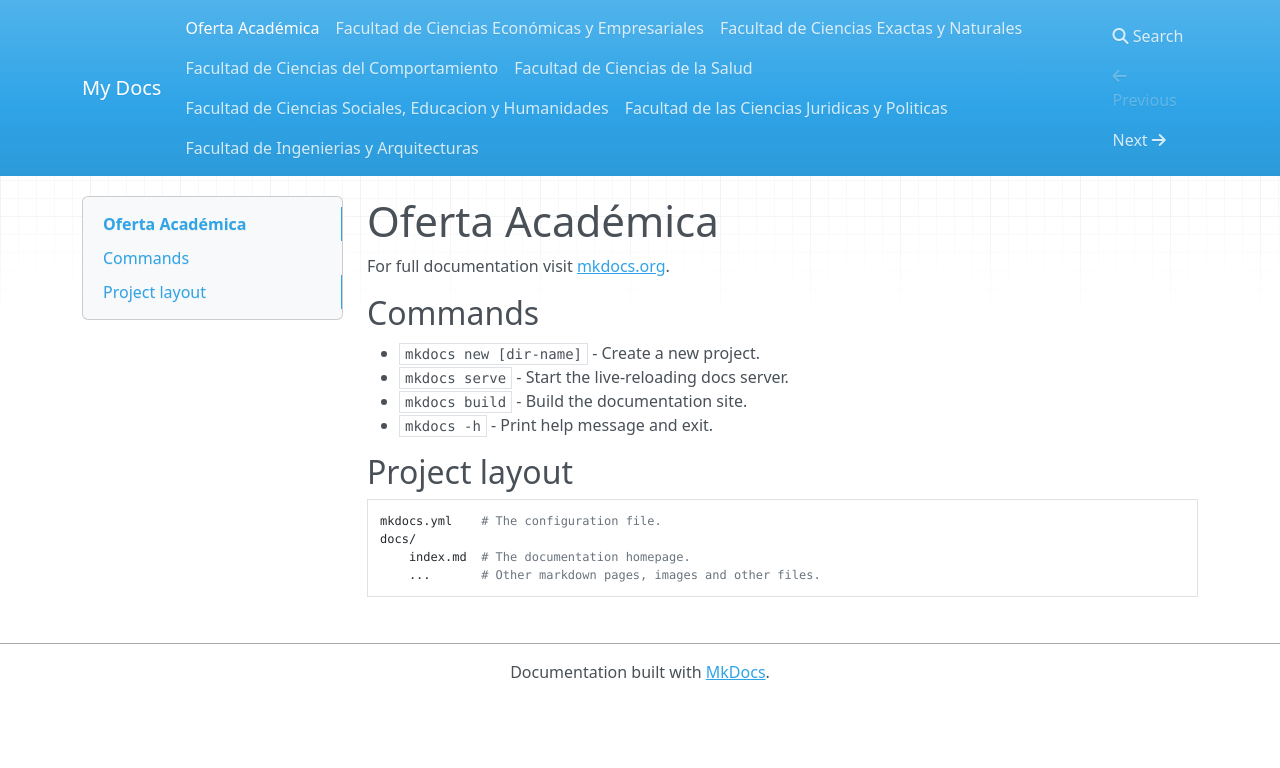
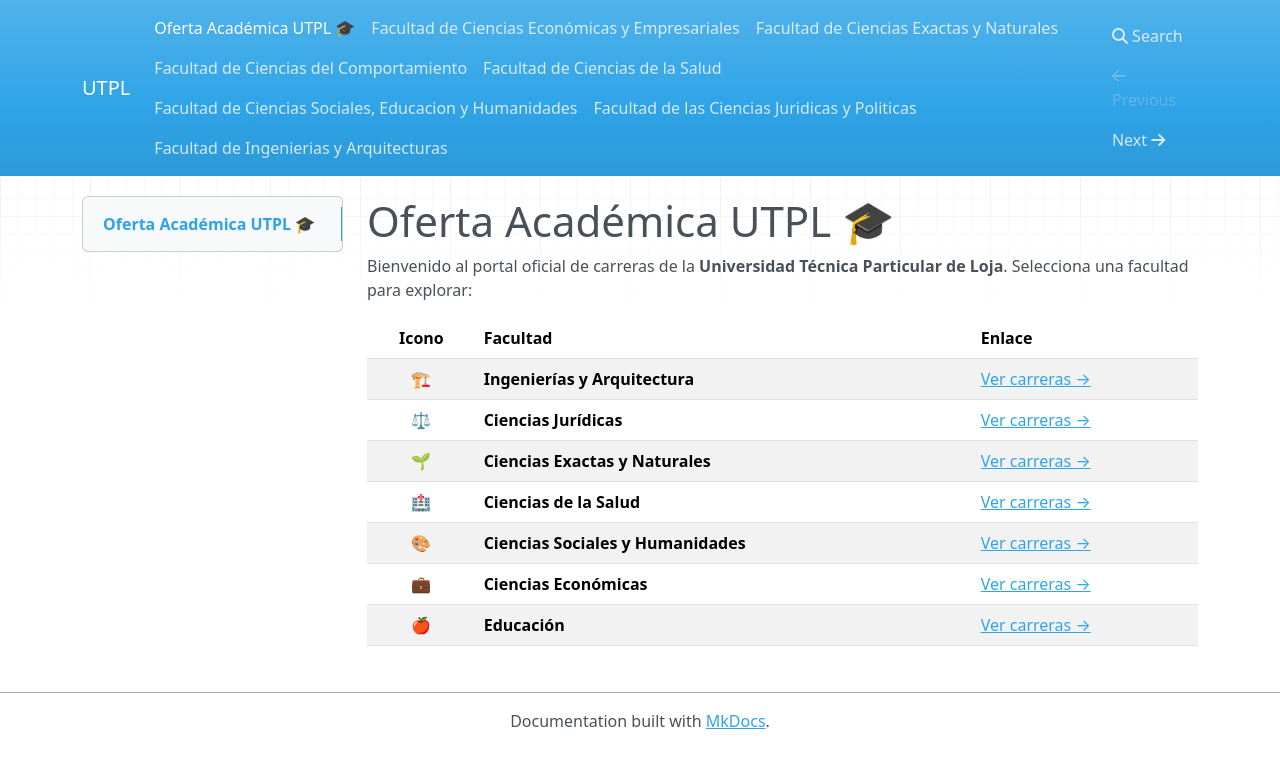
Before and after one commit to universidad-sergi/oferta, an MkDocs documentation site: the page built from docs/index.md, in a window 1280 px wide. Shown: the top 768 px of the page. Built offline with MkDocs 1.6.1, drawn with Linux system fonts in a browser that asks for light colours; nearby versions of some CDN libraries.

```diff
--- a/docs/index.md
+++ b/docs/index.md
@@ -1,17 +1,13 @@
-# Oferta Académica
+# Oferta Académica UTPL 🎓
 
-For full documentation visit [mkdocs.org](https://www.mkdocs.org).
+Bienvenido al portal oficial de carreras de la **Universidad Técnica Particular de Loja**. Selecciona una facultad para explorar:
 
-## Commands
-
-* `mkdocs new [dir-name]` - Create a new project.
-* `mkdocs serve` - Start the live-reloading docs server.
-* `mkdocs build` - Build the documentation site.
-* `mkdocs -h` - Print help message and exit.
-
-## Project layout
-
-    mkdocs.yml    # The configuration file.
-    docs/
-        index.md  # The documentation homepage.
-        ...       # Other markdown pages, images and other files.
+| Icono | Facultad | Enlace |
+| :---: | :--- | :--- |
+| 🏗️ | **Ingenierías y Arquitectura** | [Ver carreras →](facultad1.md) |
+| ⚖️ | **Ciencias Jurídicas** | [Ver carreras →](facultad2.md) |
+| 🌱 | **Ciencias Exactas y Naturales** | [Ver carreras →](facultad3.md) |
+| 🏥 | **Ciencias de la Salud** | [Ver carreras →](facultad4.md) |
+| 🎨 | **Ciencias Sociales y Humanidades** | [Ver carreras →](facultad5.md) |
+| 💼 | **Ciencias Económicas** | [Ver carreras →](facultad6.md) |
+| 🍎 | **Educación** | [Ver carreras →](facultad7.md) |
--- a/mkdocs.yml
+++ b/mkdocs.yml
@@ -1 +1 @@
-site_name: My Docs
+site_name: UTPL
```
